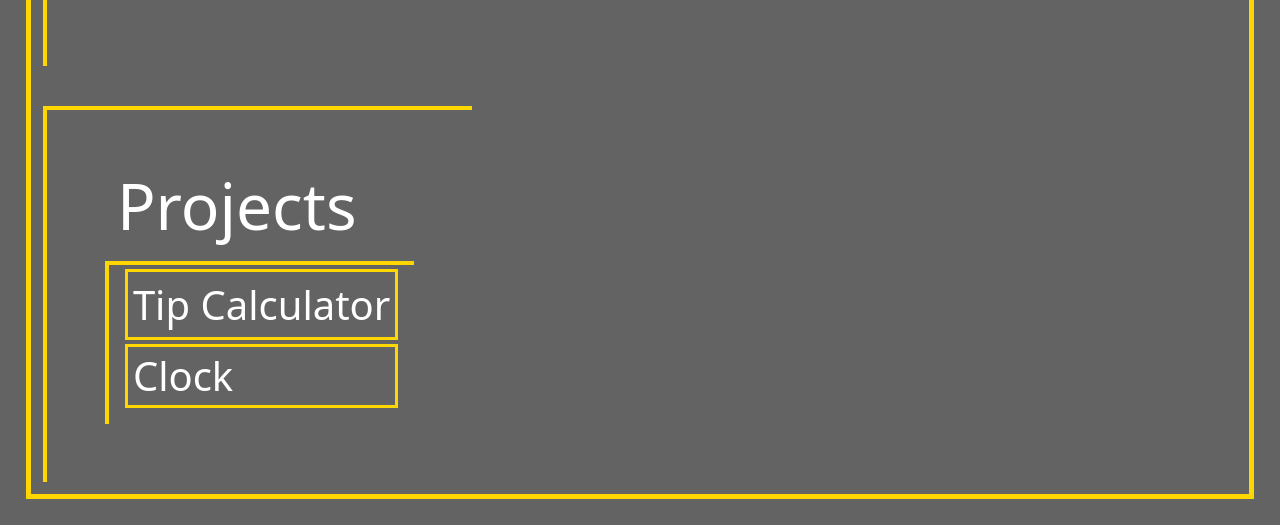
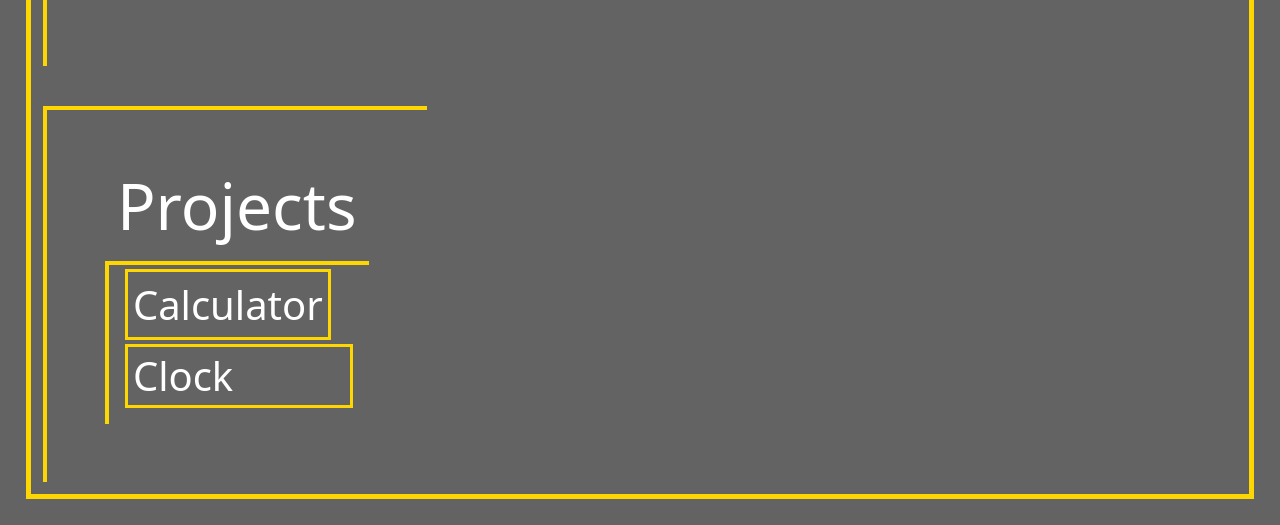
Before and after one commit to Lost-Haveck/Philemon-Petit.github.io, a plain HTML site: page index.html in a window 1280 px wide. Shown: the part 646-1171 px from the top of the page. Drawn offline with nearby package versions, Linux system fonts and the light colour scheme.

Commit message:
Update index.html

```diff
--- a/index.html
+++ b/index.html
@@ -105,7 +105,7 @@
 
                     <div class="container projects-box p-3 display-6">
                         <a class="text-decoration-none text-white projects-buttons" target="_blank" href="https://github.com/Lost-Haveck/Tip-Calculator">
-                            Tip Calculator
+                             Calculator
                         </a>
 
                         <a class="text-decoration-none d-block text-white projects-buttons" href="https://github.com/Lost-Haveck/Tip-Calculator" target="_blank">
```
